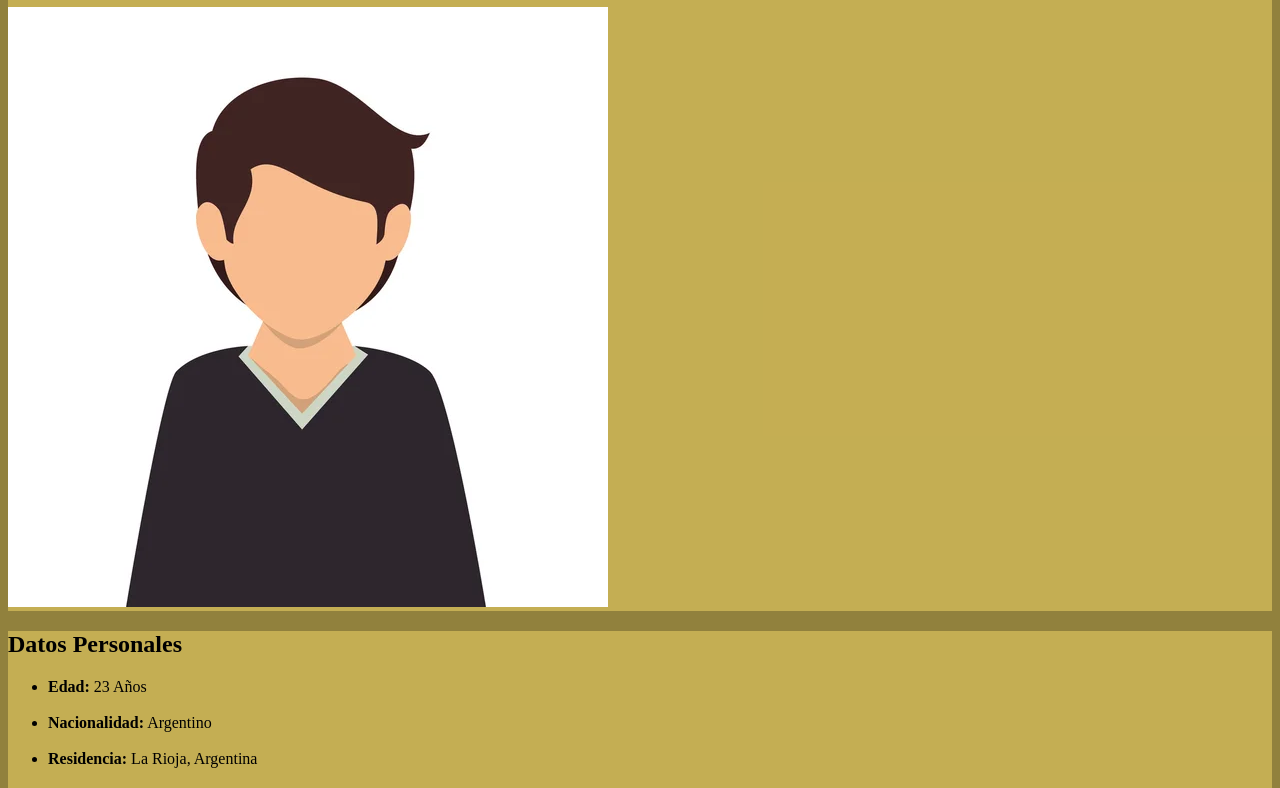
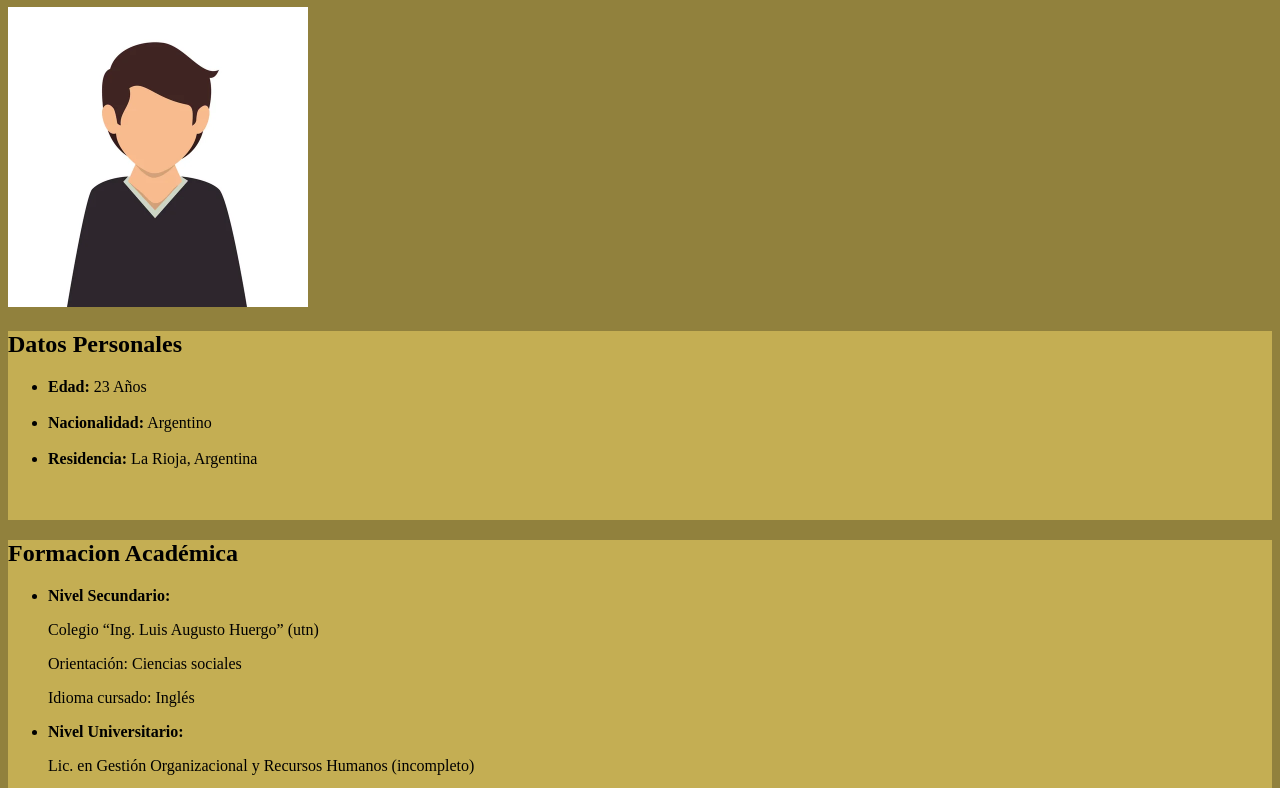
Before and after one commit to Brizuela-Matias/tp1_tup3_ultimo, a plain HTML site: page index.html in a window 1280 px wide. Shown: the part 73-861 px from the top of the page. Drawn offline with Linux system fonts and the light colour scheme.

Commit message:
Creo clase alinear que incluye la imagen, y le doy valores de width y height

```diff
--- a/index.html
+++ b/index.html
@@ -9,8 +9,13 @@
     <body>
         <div class="seccion">
             <h1>Matias Brizuela</h1>
-            <img src="img.jpg" alt="">
         </div>
+
+        <div class="alinear">
+            <img src="img.jpg" width="300" height="300"  alt="imagen generica">
+        </div>
+
+
 
 
         <div class="seccion">
```
